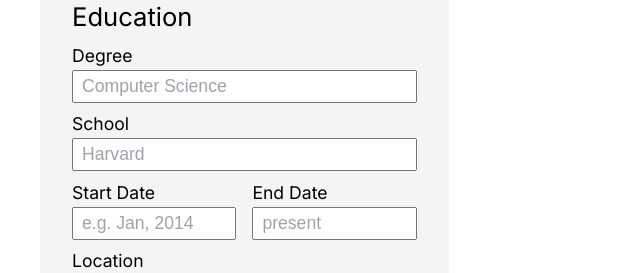
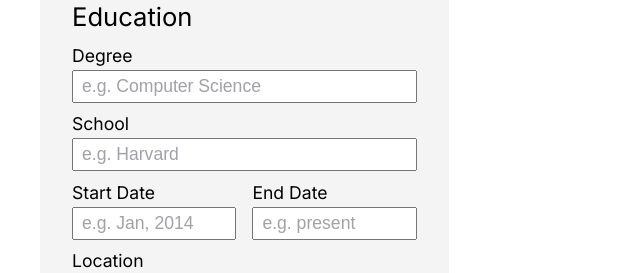
Before and after one commit to thediogostein/odin-cv-app, a React (Vite) app: page / in a window 1280 px wide. Both pictures are taken after typing "Sample", "Sample", "Sample", "Sample", "name@example.com", "Sample" into the empty fields and a click on the button "ADD EDUCATION". Shown: the part 1126-1399 px from the top of the page, without its empty margins (0-640 px from the left). Built offline with nearby package versions, Linux system fonts and the light colour scheme.

Commit message:
Fixed placeholder text

```diff
--- a/src/components/Education/Education.jsx
+++ b/src/components/Education/Education.jsx
@@ -55,7 +55,7 @@ const Education = (props) => {
           id="degree"
           type="text"
           name="degree"
-          placeholder="Computer Science"
+          placeholder="e.g. Computer Science"
           value={newEducation.degree}
           onChange={handleChange}
           required
@@ -67,7 +67,7 @@ const Education = (props) => {
           id="school"
           type="text"
           name="school"
-          placeholder="Harvard"
+          placeholder="e.g. Harvard"
           value={newEducation.school}
           onChange={handleChange}
           required
@@ -94,7 +94,7 @@ const Education = (props) => {
             name="endDate"
             value={newEducation.endDate}
             onChange={handleChange}
-            placeholder="present"
+            placeholder="e.g. present"
             required
           />
         </div>
--- a/src/components/Experience/Experience.jsx
+++ b/src/components/Experience/Experience.jsx
@@ -121,7 +121,7 @@ const Experience = (props) => {
           rows="4"
           value={newExperience.description}
           onChange={handleChange}
-          placeholder="lorem ipsum lorem ipsum"
+          placeholder="e.g. I crafted engaging websites using HTML, CSS, and JavaScript, prioritizing user experience. Backend-wise, I developed server logic with languages like Python and PHP, integrating databases and APIs for seamless functionality."
           required
         ></textarea>
       </div>
```
